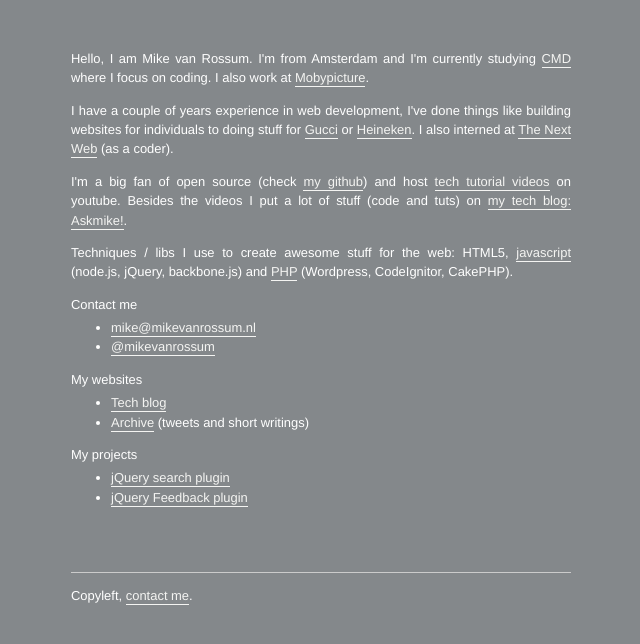
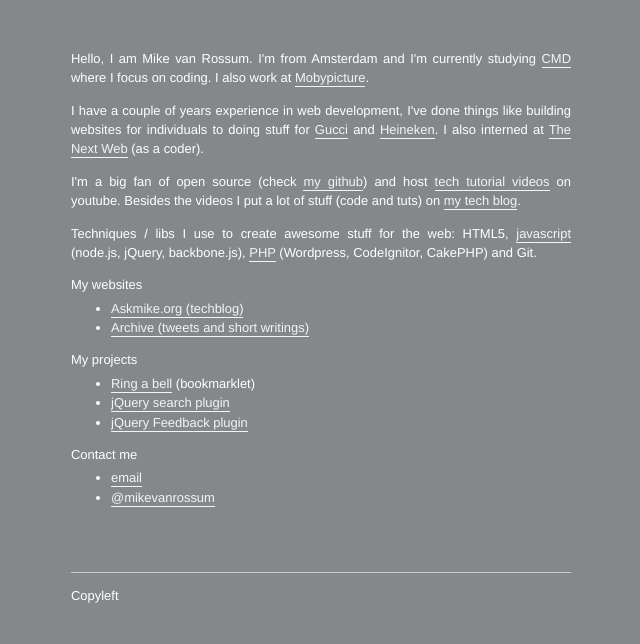
Before and after one commit to askmike/mikevanrossum-small, a plain HTML site: page index.html in a window 1280 px wide. Shown: the part 142-786 px from the top of the page, without its empty margins (319-959 px from the left). Drawn offline with Linux system fonts and the light colour scheme; files that its build step writes are made by us from their sources.

Commit message:
fixed visibility issue on ios

```diff
--- a/index.html
+++ b/index.html
@@ -1,7 +1,7 @@
 <!doctype html>
-<!--
+<!--#
 
-            Insert coin(s)
+              Insert coin(s)
 
         <Push any button to start>
 
@@ -10,12 +10,12 @@
     <head>
         <meta charset="utf-8">
         <meta http-equiv="X-UA-Compatible" content="IE=edge,chrome=1">
-        <title>Mike van Rossum</title>
+        <title>Mike van Rossum | A webdeveloper from Amsterdam</title>
         <meta name="description" content="Mike van Rossum is a web developer from Amsterdam! He's specialized in javascript, PHP, jQuery and node.js.">
-        <meta name="viewport" content="width=device-width">
+        <meta name="viewport" content="width=520">
 
-        <link rel="stylesheet" href="css/normalize.css">
-        <link rel="stylesheet" href="css/main.css">
+        <!-- <link rel="stylesheet" href="/small/css/normalize.css"> -->
+        <link rel="stylesheet" href="/small/css/main.css">
     </head>
     <body>
         <!--[if lt IE 7]>
@@ -31,7 +31,7 @@
         </p>
         <p>
             I have a couple of years experience in web development, I've done things like building websites for individuals to doing stuff for
-            <a href='http://gucci.com/'>Gucci</a> or
+            <a href='http://gucci.com/'>Gucci</a> and
             <a href='http://heineken.com/'>Heineken</a>. I also interned at
             <a href='http://thenextweb.com/'>The Next Web</a> (as a coder).
         </p>
@@ -40,48 +40,39 @@
             <a href='http://github.com/'>my github</a>) and host
             <a href='http://www.youtube.com/user/askmiketuts'>tech tutorial videos</a> on youtube.
             Besides the videos I put a lot of stuff (code and tuts) on
-            <a href='http://askmike.org'>my tech blog: Askmike!</a>.
+            <a href='http://askmike.org'>my tech blog</a>.
         </p>
         <p>
             Techniques / libs I use to create awesome stuff for the web:
             HTML5,
-            <a href='http://askmike.org/category/javascript/'>javascript</a> (node.js, jQuery, backbone.js) and
-            <a href='http://askmike.org/category/php/'>PHP</a> (Wordpress, CodeIgnitor, CakePHP).
+            <a href='http://askmike.org/category/javascript/'>javascript</a> (node.js, jQuery, backbone.js),
+            <a href='http://askmike.org/category/php/'>PHP</a> (Wordpress, CodeIgnitor, CakePHP) and Git.
         </p>
+        My websites
+        <ul>
+            <li><a href='http://askmike.org'>Askmike.org (techblog)</a></li>
+            <li><a href='http://mvr.me'>Archive (tweets and short writings)</a></li>
+        </ul>
+        My projects
+        <ul>
+            <li><a href='http://askmike.org/2012/02/ring-a-bell-when-someone-visits-your-website/'>Ring a bell</a> (bookmarklet)</li>
+            <li><a href='http://mvr.me/projects/jquery-search-plugin/'>jQuery search plugin</a></li>
+            <li><a href='http://mvr.me/projects/jquery-feedback-plugin/'>jQuery Feedback plugin</a></li>
+        </ul>
         Contact me
         <ul>
             <li><a href='#' class='email'>email</a></li>
             <li><a href='http://twitter.com/mikevanrossum'>@mikevanrossum</a></li>
         </ul>
-
-        My websites
-        <ul>
-            <li><a href='http://askmike.org'>Tech blog</a></li>
-            <li><a href='http://mvr.me'>Archive</a> (tweets and short writings)</li>
-        </ul>
-        My projects
-        <ul>
-            <li><a href='http://mvr.me/projects/jquery-search-plugin/'>jQuery search plugin</a></li>
-            <li><a href='http://mvr.me/projects/jquery-feedback-plugin/'>jQuery Feedback plugin</a></li>
-        </ul>
-
         <footer id='footer'>
             <p>
-                Copyleft,
-                <a class='email' href='https://www.google.nl/search?q=this+is+why+I+need+a+new+browser'>contact me</a>.
+                Copyleft
             </p>
         </footer>
-
-        <script src="js/vendor/script.min.js"></script>
-        <script>
-            var _gaq=[['_setAccount','UA-34314147-1'],['_trackPageview']];
-            (function(d,t){var g=d.createElement(t),s=d.getElementsByTagName(t)[0];
-            g.src=('https:'==location.protocol?'//ssl':'//www')+'.google-analytics.com/ga.js';
-            s.parentNode.insertBefore(g,s)}(document,'script'));
-        </script>
+        <script src="/small/js/vendor/main.min.js"></script>
     </body>
 </html>
-<!--
+<!--#
 
         GAME OVER
 
--- a/js/vendor/script.min.js
+++ /dev/null
@@ -1,21 +0,0 @@
-/* Author: Mike van Rossum */
-
-(function(doc){
-
-	var emailElems = doc.getElementsByClassName( 'email' )
-	,	len = emailElems.length
-	,	elem
-	,	email = 'mi' + 'ke@' + 'mikevanross' + 'um.nl'
-	;
-	while( len-- ) {
-		elem = emailElems[len];
-
-		if(elem.tagName === 'A') {
-			elem.setAttribute( 'hre' + 'f', 'mai' + 'lto' + ':' + email );
-			if(elem.innerHTML === 'email') {
-				elem.innerHTML = email;
-			}
-		}
-	}
-
-}(document));
```
